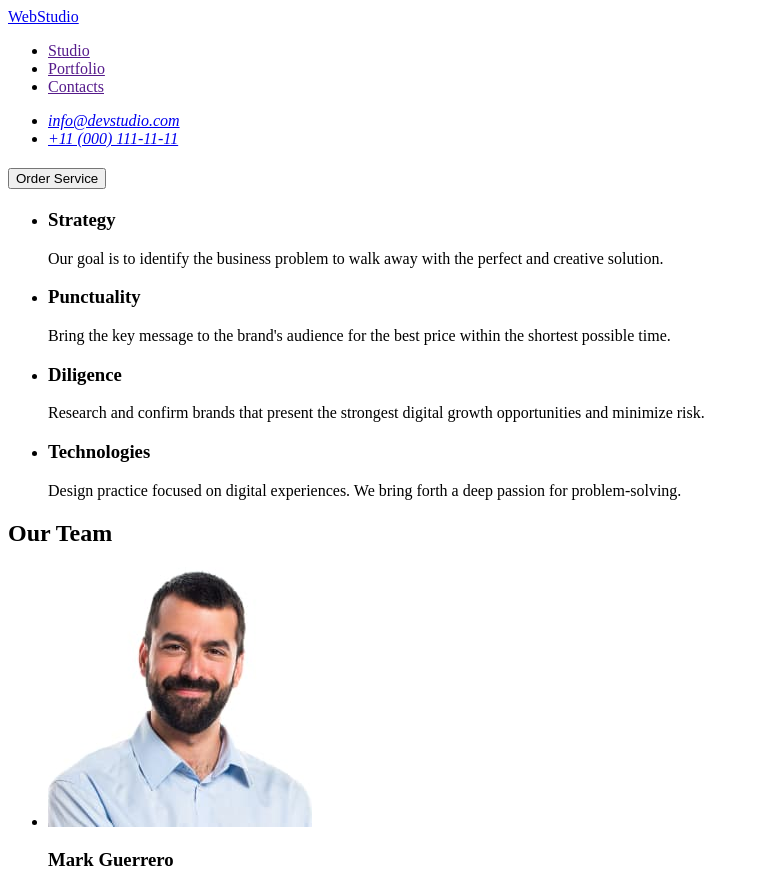
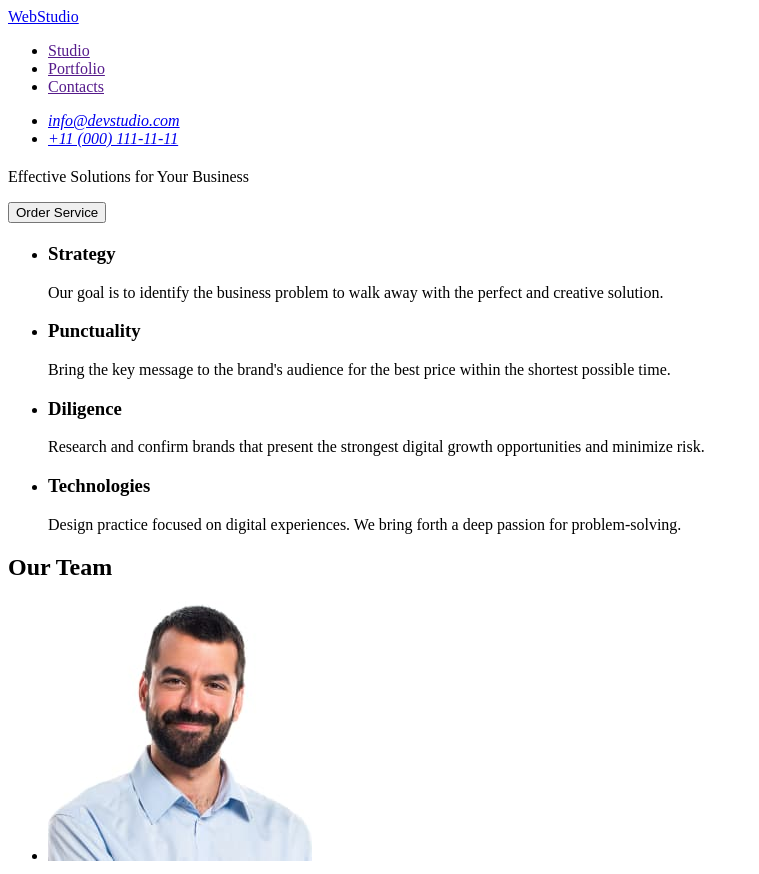
Before and after one commit to Sashakirina/goit-markup-hw-01, a plain HTML site: page index.html in a window 1280 px wide. Shown: the top 874 px of the page, without its empty margins (0-759 px from the left). Drawn offline with Linux system fonts and the light colour scheme.

Commit message:
Update index.html

```diff
--- a/index.html
+++ b/index.html
@@ -39,10 +39,9 @@
 
     <main>
         <section>
-        <h1></h1>
-        <p></p>
-
-            <button type="button">Order Service</button>
+           <h1></h1>
+           <p>Effective Solutions for Your Business</p>
+           <button type="button">Order Service</button>
         </section>
 
         <section>
```
